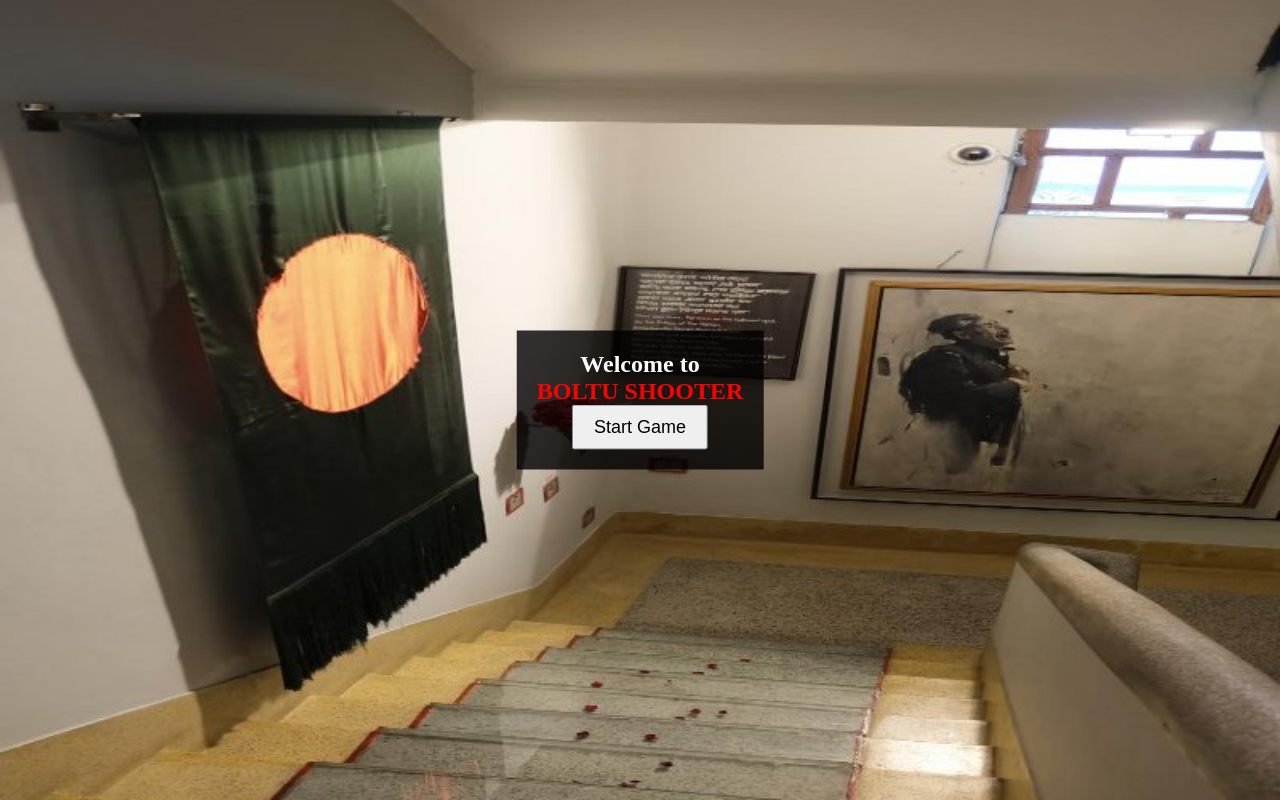
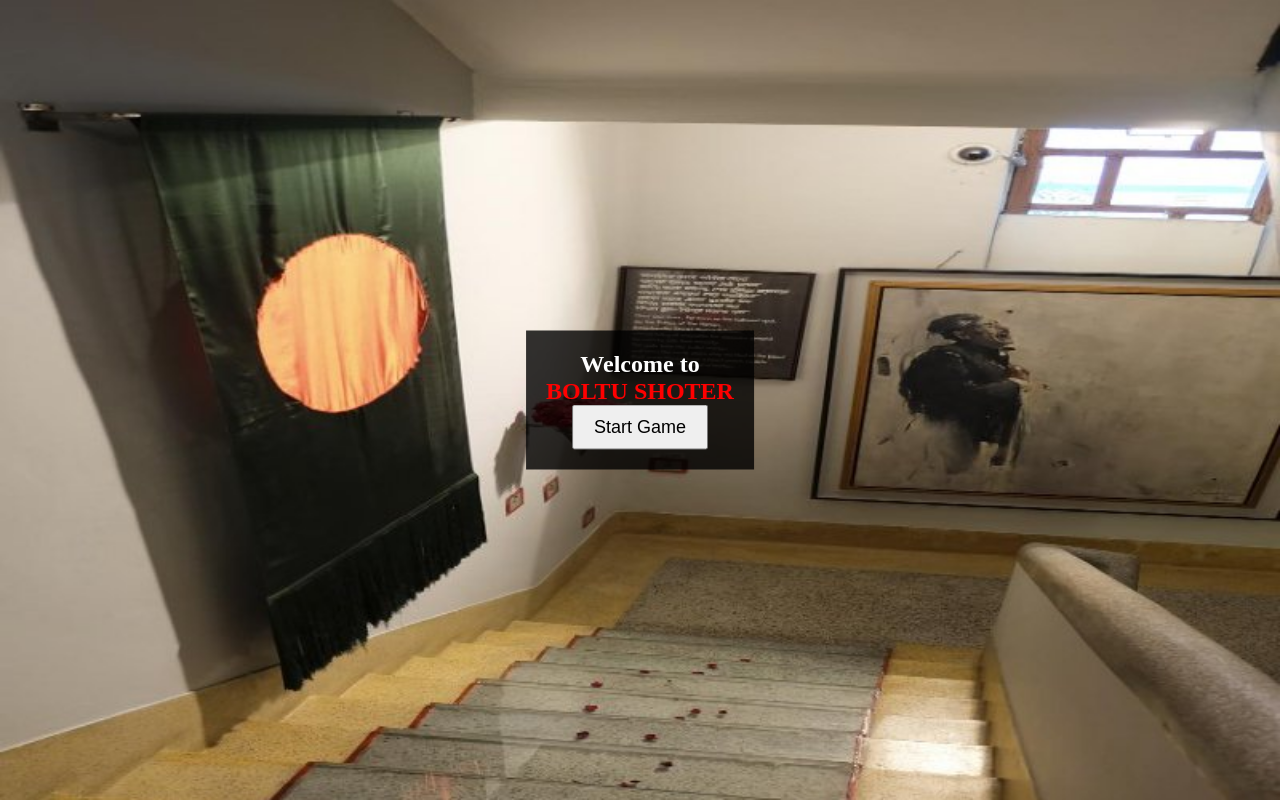
Before and after one commit to Sabirtanvir12/Boltu_Shooter, a plain HTML site: page index.html in a window 1280 px wide. Drawn offline with Linux system fonts and the light colour scheme.

Commit message:
Update index.html

```diff
--- a/index.html
+++ b/index.html
@@ -116,7 +116,7 @@
 <body>
 
     <div id="startScreen">
-        <h2>Welcome to <br><p style="color: red;">BOLTU SHOOTER</p></h2>
+        <h2>Welcome to <br><p style="color: red;">BOLTU SHOTER</p></h2>
         <button onclick="startGame()">Start Game</button>
     </div>
 
```
